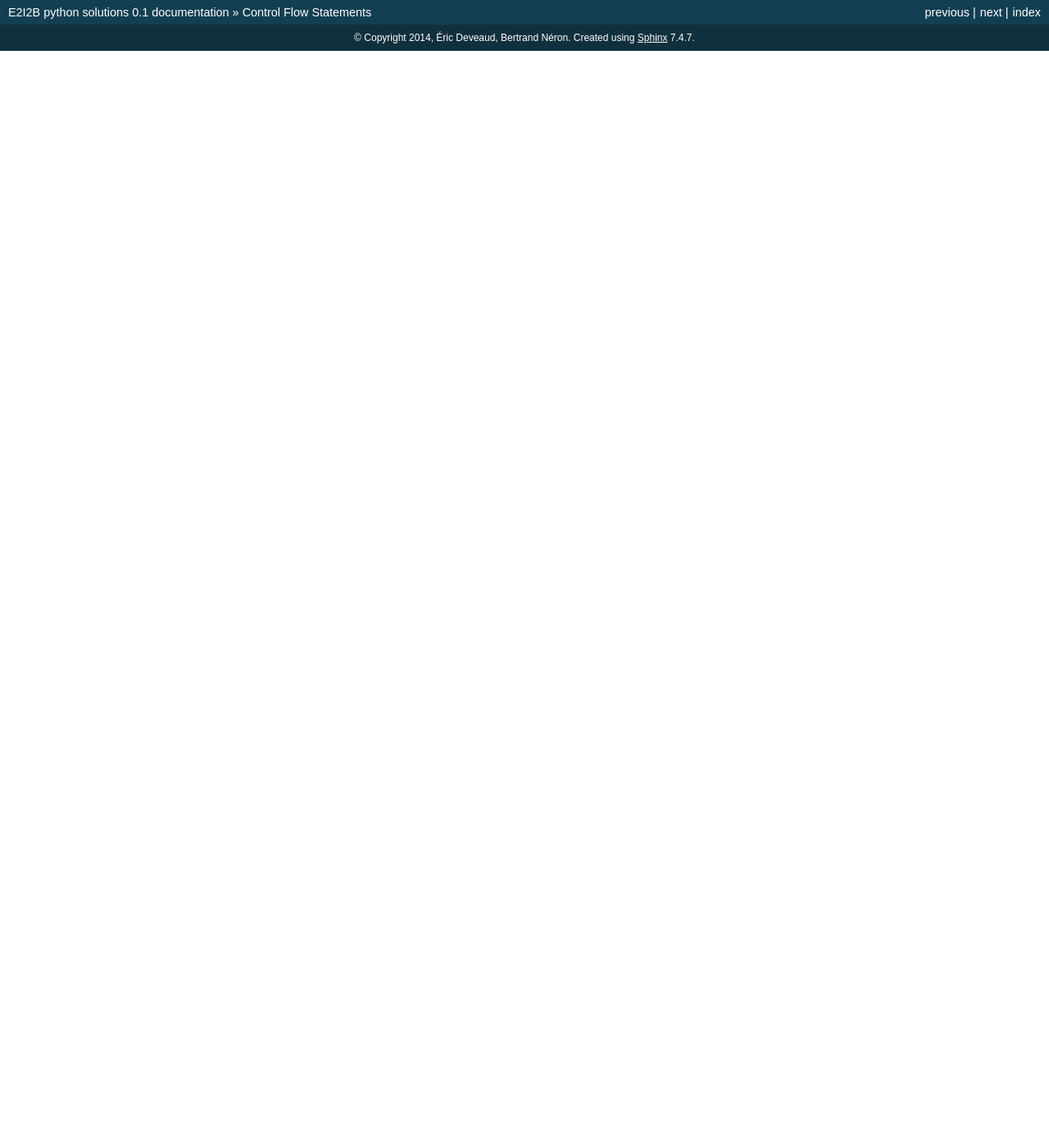
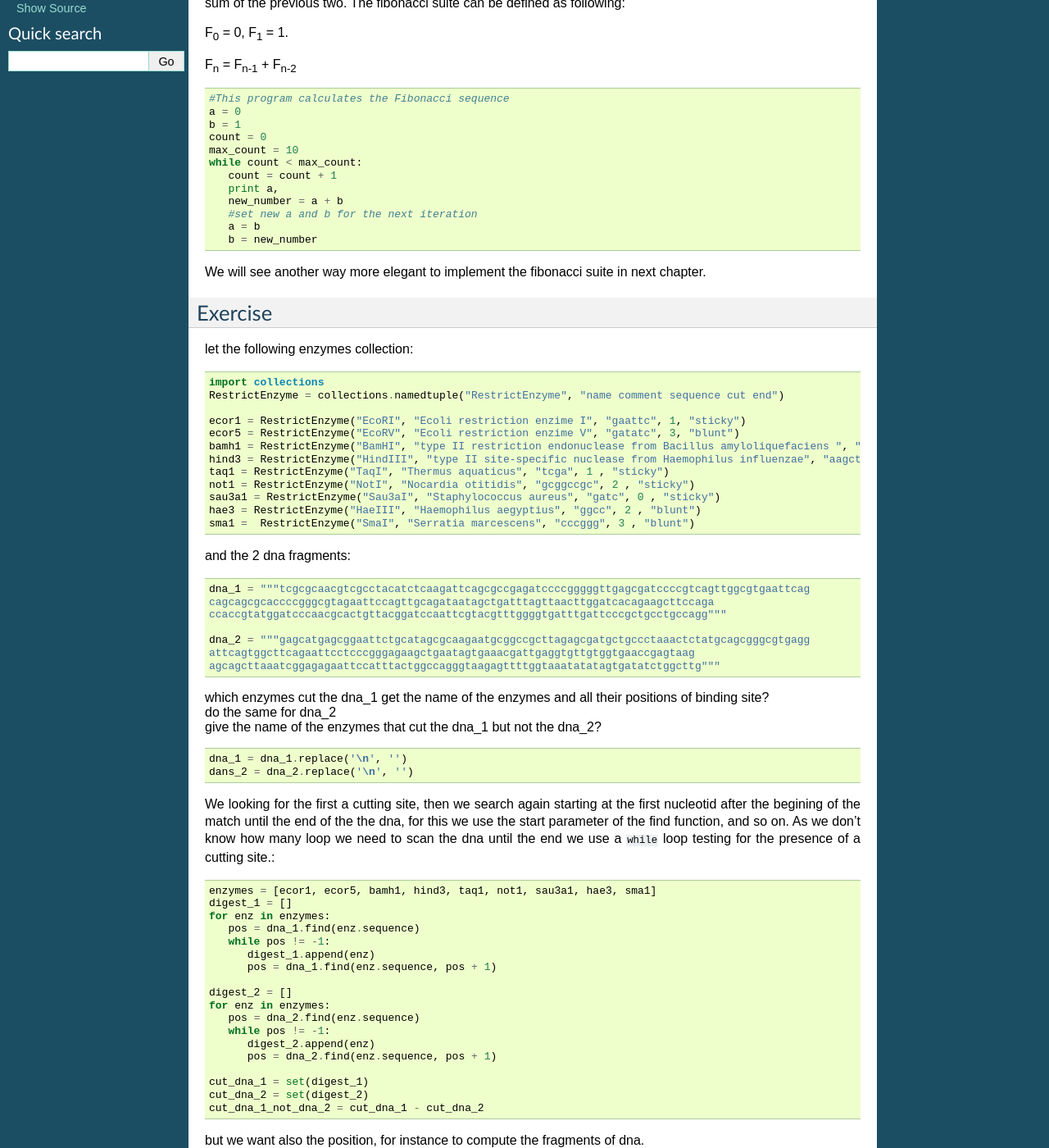
Before and after one commit to C3BI-pasteur-fr/python-solutions-1, a Sphinx documentation site: the page built from source/Control_Flow_Statements.rst, in a window 1280 px wide and 1400 px high, scrolled down 270 px. Shown: the whole window at 82% size. Built offline with Sphinx 7.4.7, drawn with Linux system fonts in a browser that asks for light colours; pages that are not in the unit, such as notebooks, are missing from menus; before the commit the page ends 900 px from its top, so only the background shows below that; some of the changed text lies outside the part shown.

Commit message:
add exercise on seraching restriction enzymes in dna

```diff
--- a/source/Control_Flow_Statements.rst
+++ b/source/Control_Flow_Statements.rst
@@ -4,3 +4,128 @@
 ***********************
 Control Flow Statements
 ***********************
+
+
+Exercise
+--------
+
+Calculates the 10 first number of the Fibonacci sequence .
+The Fibonacci sequence are the numbers in the following integer sequence:
+
+    0, 1, 1, 2, 3, 5, 8, 13, 21, 34, 55, 89, 144, ...
+
+By definition, the first two numbers in the Fibonacci sequence are 0 and 1,
+and each subsequent number is the sum of the previous two.
+The fibonacci suite can be defined as following:
+
+|    F\ :sub:`0` = 0, F\ :sub:`1` = 1.
+|
+|    F\ :sub:`n` = F\ :sub:`n-1` + F\ :sub:`n-2`
+
+
+::
+
+   #This program calculates the Fibonacci sequence
+   a = 0
+   b = 1
+   count = 0
+   max_count = 10
+   while count < max_count:
+      count = count + 1
+      print a,
+      new_number = a + b
+      #set new a and b for the next iteration
+      a = b
+      b = new_number
+
+We will see another way more elegant to implement the fibonacci suite in next chapter.
+
+
+Exercise
+--------
+
+let the following enzymes collection: ::
+
+   import collections
+   RestrictEnzyme = collections.namedtuple("RestrictEnzyme", "name comment sequence cut end")
+
+   ecor1 = RestrictEnzyme("EcoRI", "Ecoli restriction enzime I", "gaattc", 1, "sticky")
+   ecor5 = RestrictEnzyme("EcoRV", "Ecoli restriction enzime V", "gatatc", 3, "blunt")
+   bamh1 = RestrictEnzyme("BamHI", "type II restriction endonuclease from Bacillus amyloliquefaciens ", "ggatcc", 1, "sticky")
+   hind3 = RestrictEnzyme("HindIII", "type II site-specific nuclease from Haemophilus influenzae", "aagctt", 1 , "sticky")
+   taq1 = RestrictEnzyme("TaqI", "Thermus aquaticus", "tcga", 1 , "sticky")
+   not1 = RestrictEnzyme("NotI", "Nocardia otitidis", "gcggccgc", 2 , "sticky")
+   sau3a1 = RestrictEnzyme("Sau3aI", "Staphylococcus aureus", "gatc", 0 , "sticky")
+   hae3 = RestrictEnzyme("HaeIII", "Haemophilus aegyptius", "ggcc", 2 , "blunt")
+   sma1 =  RestrictEnzyme("SmaI", "Serratia marcescens", "cccggg", 3 , "blunt")
+
+and the 2 dna fragments: ::
+
+   dna_1 = """tcgcgcaacgtcgcctacatctcaagattcagcgccgagatccccgggggttgagcgatccccgtcagttggcgtgaattcag
+   cagcagcgcaccccgggcgtagaattccagttgcagataatagctgatttagttaacttggatcacagaagcttccaga
+   ccaccgtatggatcccaacgcactgttacggatccaattcgtacgtttggggtgatttgattcccgctgcctgccagg"""
+
+   dna_2 = """gagcatgagcggaattctgcatagcgcaagaatgcggccgcttagagcgatgctgccctaaactctatgcagcgggcgtgagg
+   attcagtggcttcagaattcctcccgggagaagctgaatagtgaaacgattgaggtgttgtggtgaaccgagtaag
+   agcagcttaaatcggagagaattccatttactggccagggtaagagttttggtaaatatatagtgatatctggcttg"""
+
+| which enzymes cut the dna_1 get the name of the enzymes and all their positions of binding site?
+| do the same for dna_2
+| give the name of the enzymes that cut the dna_1 but not the dna_2?
+
+::
+
+   dna_1 = dna_1.replace('\n', '')
+   dans_2 = dna_2.replace('\n', '')
+
+We looking for the first a cutting site, then we search again starting at the first nucleotid after the begining of the match
+until the end of the the dna, for this we use the start parameter of the find function, and so on.
+As we don't know how many loop we need to scan the dna until the end we use a ``while`` loop testing for the presence of a cutting site.::
+
+   enzymes = [ecor1, ecor5, bamh1, hind3, taq1, not1, sau3a1, hae3, sma1]
+   digest_1 = []
+   for enz in enzymes:
+      pos = dna_1.find(enz.sequence)
+      while pos != -1:
+         digest_1.append(enz)
+         pos = dna_1.find(enz.sequence, pos + 1)
+
+   digest_2 = []
+   for enz in enzymes:
+      pos = dna_2.find(enz.sequence)
+      while pos != -1:
+         digest_2.append(enz)
+         pos = dna_2.find(enz.sequence, pos + 1)
+
+   cut_dna_1 = set(digest_1)
+   cut_dna_2 = set(digest_2)
+   cut_dna_1_not_dna_2 = cut_dna_1 - cut_dna_2
+
+but we want also the position, for instance to compute the fragments of dna. ::
+
+   digest_1 = []
+   for enz in enzymes:
+      pos = dna_1.find(enz.sequence)
+      while pos != -1:
+         digest_1.append((enz, pos))
+         pos = dna_1.find(enz.sequence, pos + 1)
+
+   #if we want to sort the list in function of their positions in the sequence
+   from operator import itemgetter
+   digest_1.sort(key=itemgetter(1))
+   print [(e.name, pos) for e, pos in digest_1]
+
+   digest_2 = []
+   for enz in enzymes:
+      pos = dna_2.find(enz.sequence)
+      while pos != -1:
+         digest_2.append((enz, pos))
+         pos = dna_2.find(enz.sequence, pos + 1)
+
+   print "list of all enzymes cutting dna 1 and theirs position in dna1 :", [(e.name, pos) for e, pos in digest_1]
+   print "list of all enzymes cutting dna 2 and theirs position in dna2 :", [(e.name, pos) for e, pos in digest_2]
+
+   cut_dna_1 = set([e.name for e, pos in digest_1])
+   cut_dna_2 = set([e.name for e, pos in digest_2])
+
+   cut_dna_1_not_dna_2 = cut_dna_1 - cut_dna_2
```
